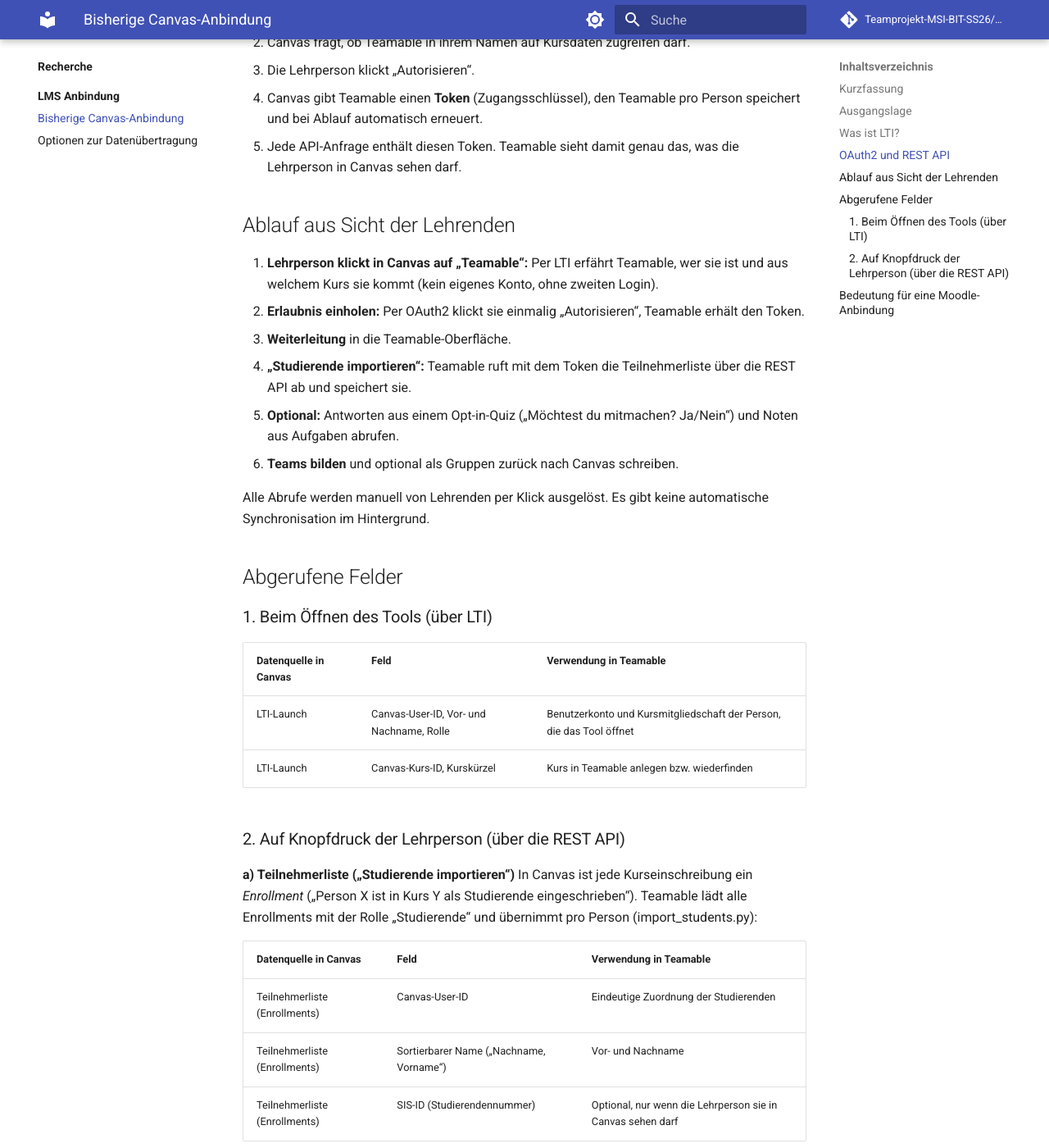
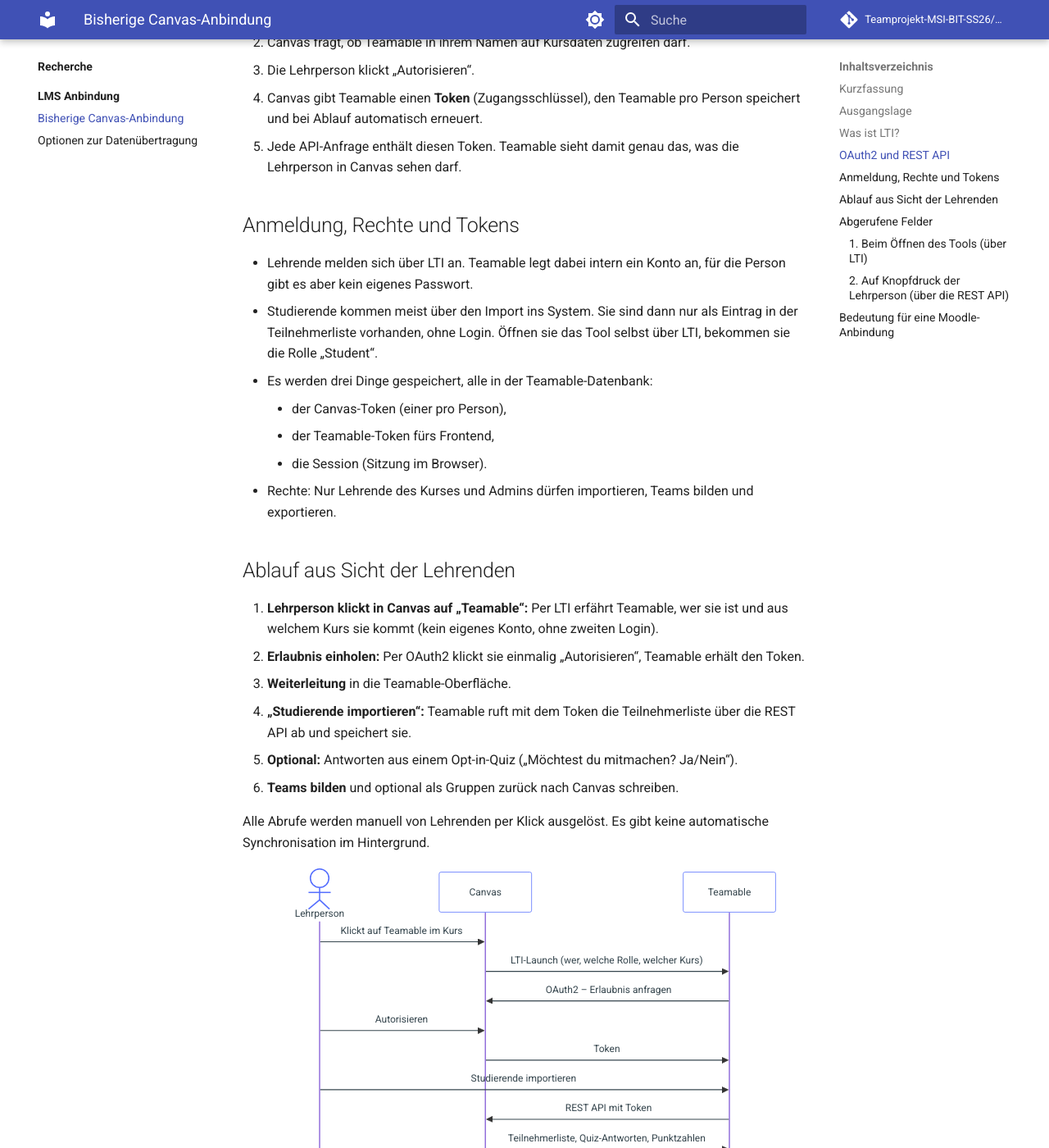
Before and after one commit to Teamprojekt-MSI-BIT-SS26/documentation, an MkDocs documentation site: the page built from docs/recherche/LMS-Anbindung/bisherige-canvas-anbindung.md, in a window 1280 px wide and 1400 px high, scrolled down 1622 px. Shown: the whole window at 82% size. Built offline with MkDocs 1.6.1 and Material for MkDocs 9.7.7, drawn with Linux system fonts in a browser that asks for light colours; comment, search, counter and statistics services are not loaded.

Commit message:
added sequence diagram

````diff
--- a/docs/recherche/LMS-Anbindung/bisherige-canvas-anbindung.md
+++ b/docs/recherche/LMS-Anbindung/bisherige-canvas-anbindung.md
@@ -51,16 +51,43 @@ Teamable spricht diese Schnittstelle über die Python-Bibliothek `canvasapi` an.
 4. Canvas gibt Teamable einen **Token** (Zugangsschlüssel), den Teamable pro Person speichert und bei Ablauf automatisch erneuert.
 5. Jede API-Anfrage enthält diesen Token. Teamable sieht damit genau das, was die Lehrperson in Canvas sehen darf.
 
+## Anmeldung, Rechte und Tokens
+
+* Lehrende melden sich über LTI an. Teamable legt dabei intern ein Konto an, für die Person gibt es aber kein eigenes Passwort.
+* Studierende kommen meist über den Import ins System. Sie sind dann nur als Eintrag in der Teilnehmerliste vorhanden, ohne Login. Öffnen sie das Tool selbst über LTI, bekommen sie die Rolle „Student“.
+* Es werden drei Dinge gespeichert, alle in der Teamable-Datenbank:
+    * der Canvas-Token (einer pro Person),
+    * der Teamable-Token fürs Frontend,
+    * die Session (Sitzung im Browser).
+* Rechte: Nur Lehrende des Kurses und Admins dürfen importieren, Teams bilden und exportieren.
+
 ## Ablauf aus Sicht der Lehrenden
 
 1. **Lehrperson klickt in Canvas auf „Teamable“:** Per LTI erfährt Teamable, wer sie ist und aus welchem Kurs sie kommt (kein eigenes Konto, ohne zweiten Login).
 2. **Erlaubnis einholen:** Per OAuth2 klickt sie einmalig „Autorisieren“, Teamable erhält den Token.
 3. **Weiterleitung** in die Teamable-Oberfläche.
 4. **„Studierende importieren“:** Teamable ruft mit dem Token die Teilnehmerliste über die REST API ab und speichert sie.
-5. **Optional:** Antworten aus einem Opt-in-Quiz („Möchtest du mitmachen? Ja/Nein“) und Noten aus Aufgaben abrufen.
+5. **Optional:** Antworten aus einem Opt-in-Quiz („Möchtest du mitmachen? Ja/Nein“).
 6. **Teams bilden** und optional als Gruppen zurück nach Canvas schreiben.
 
 Alle Abrufe werden manuell von Lehrenden per Klick ausgelöst. Es gibt keine automatische Synchronisation im Hintergrund.
+
+```mermaid
+sequenceDiagram
+    actor L as Lehrperson
+    participant C as Canvas
+    participant T as Teamable
+    L->>C: Klickt auf Teamable im Kurs
+    C->>T: LTI-Launch (wer, welche Rolle, welcher Kurs)
+    T->>C: OAuth2 – Erlaubnis anfragen
+    L->>C: Autorisieren
+    C->>T: Token
+    L->>T: Studierende importieren
+    T->>C: REST API mit Token
+    C->>T: Teilnehmerliste, Quiz-Antworten, Punktzahlen
+    T->>C: Optional: Teams als Gruppen zurückschreiben
+```
+
 
 ## Abgerufene Felder
 
````
